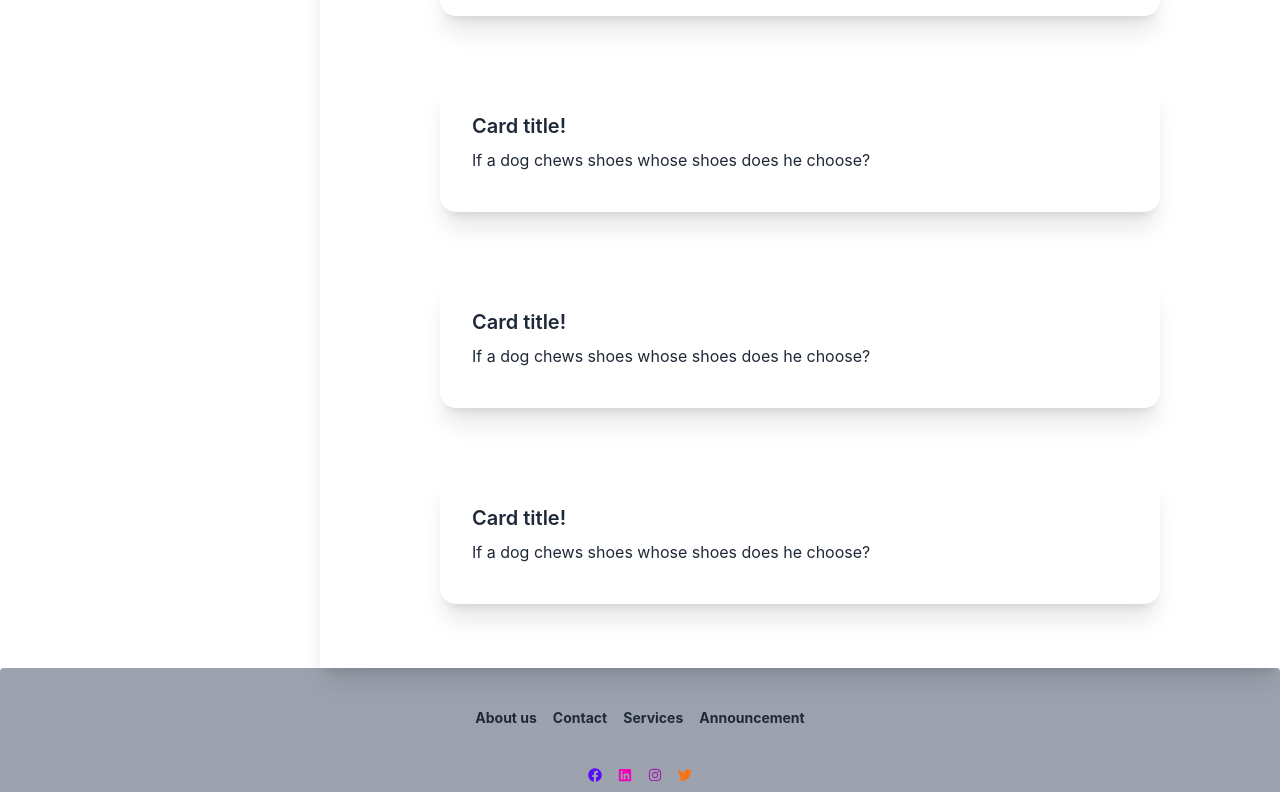
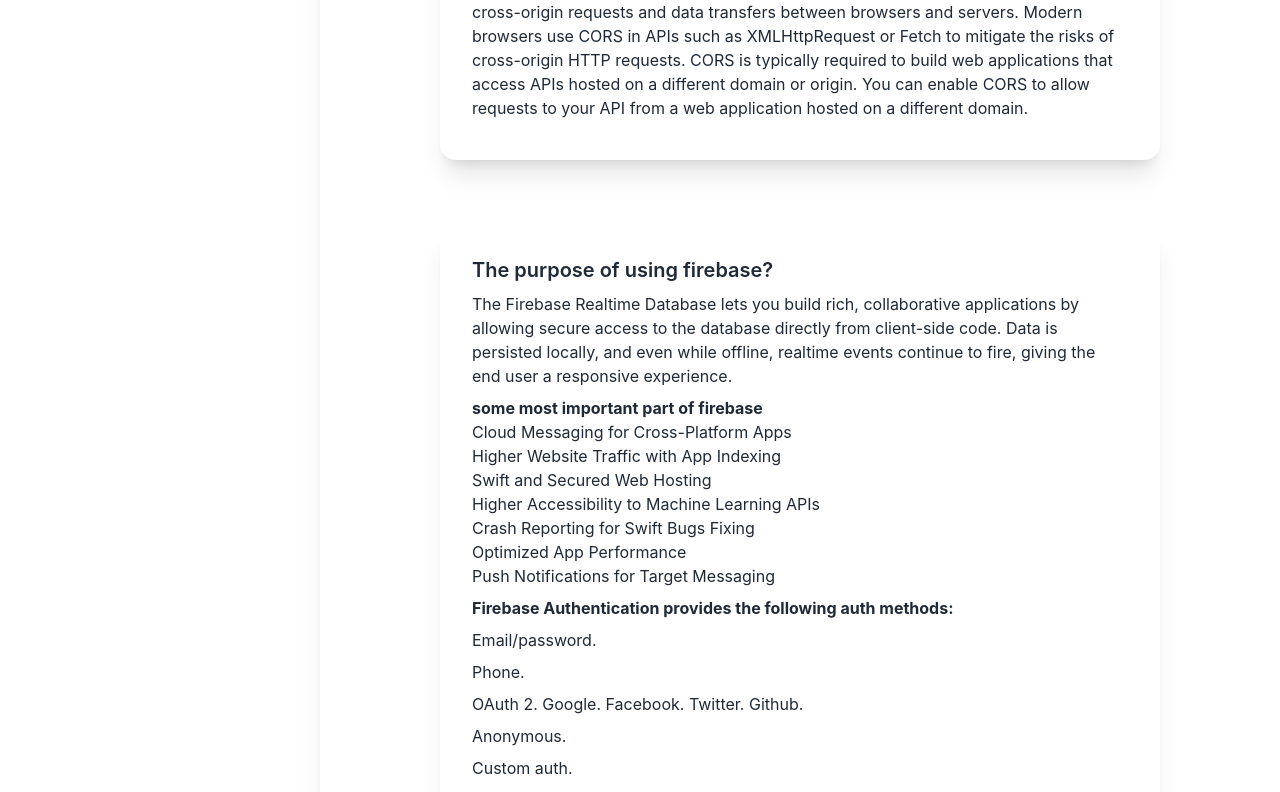
Before and after one commit to easakibahmad/portableLearning, a React (Create React App) app: page /blog in a window 1280 px wide. Shown: the part 368-1160 px from the top of the page. Built offline with nearby package versions, Linux system fonts and the light colour scheme; no server answers.

Commit message:
blog page done

```diff
--- a/src/components/Blog.js
+++ b/src/components/Blog.js
@@ -2,13 +2,14 @@
 
 const Blog = () => {
     return (
-        <div className='shadow-xl h-full'>
+        <div className='lg:shadow-xl h-full'>
             <h1 className='w-3/4 mx-auto pt-16 text-xl text-center text-rose-900 font-bold'>Some important questions and answers</h1>
 
             <div className="card w-3/4 mx-auto my-16 bg-base-100 shadow-xl">
                 <div className="card-body">
-                    <h2 className="card-title">Card title!</h2>
-                    <p>If a dog chews shoes whose shoes does he choose?</p>
+                    <h2 className="card-title">What is cors?</h2>
+                    <p>CORS is a node.js package for providing a Connect/Express middleware that can be used to enable CORS with various options. The CORS mechanism supports secure cross-origin requests and data transfers between browsers and servers. Modern browsers use CORS in APIs such as XMLHttpRequest or Fetch to mitigate the risks of cross-origin HTTP requests.
+                    CORS is typically required to build web applications that access APIs hosted on a different domain or origin. You can enable CORS to allow requests to your API from a web application hosted on a different domain.</p>
                     <div className="card-actions justify-end">
                     </div>
                 </div>
@@ -16,8 +17,26 @@
 
             <div className="card w-3/4 mx-auto my-16 bg-base-100 shadow-xl">
                 <div className="card-body">
-                    <h2 className="card-title">Card title!</h2>
-                    <p>If a dog chews shoes whose shoes does he choose?</p>
+                    <h2 className="card-title">The purpose of using firebase?</h2>
+                    <p>The Firebase Realtime Database lets you build rich, collaborative applications by allowing secure access to the database directly from client-side code. Data is persisted locally, and even while offline, realtime events continue to fire, giving the end user a responsive experience.</p>
+                    <ul className='font-sm'>
+                    <p className='font-bold'>some most important part of firebase</p>
+                        <li> Cloud Messaging for Cross-Platform Apps</li>
+                        <li>Higher Website Traffic with App Indexing</li>
+                        <li>Swift and Secured Web Hosting</li>
+                        <li>Higher Accessibility to Machine Learning APIs</li>
+                        <li>Crash Reporting for Swift Bugs Fixing</li>
+                        <li>Optimized App Performance</li>
+                        <li>Push Notifications for Target Messaging</li>
+                    </ul>
+                    <>
+                    <p className='font-bold'>Firebase Authentication provides the following auth methods:</p>
+                    <p>Email/password.</p>
+                    <p>Phone.</p>
+                    <p>OAuth 2. Google. Facebook. Twitter. Github.</p>
+                    <p>Anonymous.</p>
+                    <p>Custom auth.</p>
+                    </>
                     <div className="card-actions justify-end">
                     </div>
                 </div>
@@ -25,18 +44,22 @@
 
             <div className="card w-3/4 mx-auto my-16 bg-base-100 shadow-xl">
                 <div className="card-body">
-                    <h2 className="card-title">Card title!</h2>
-                    <p>If a dog chews shoes whose shoes does he choose?</p>
+                    <h2 className="card-title">Hoe does private route work?</h2>
+                    <p>The react private route component renders child components (children) if the user is logged in. If not logged in the user is redirected to the /login page with the return url passed in the location state property. This is how we can easily protect our route where user can't access directly. Private route provide some vital rule to protect our specific route.</p>
                     <div className="card-actions justify-end">
                     </div>
                 </div>
             </div>
 
 
-            <div className="card w-3/4 mx-auto my-16 bg-base-100 shadow-xl">
+            <div className="card w-3/4 mx-auto my-16 shadow-lg bg-base-100">
                 <div className="card-body">
-                    <h2 className="card-title">Card title!</h2>
-                    <p>If a dog chews shoes whose shoes does he choose?</p>
+                    <h2 className="card-title">What is Node js and how does it work?</h2>
+                    <p>
+                    It is used for server-side programming, and primarily deployed for non-blocking, event-driven servers, such as traditional web sites and back-end API services, but was originally designed with real-time, push-based architectures in mind. Every browser has its own version of a JS engine, and node. This is the main purpose of node js</p>
+                    <p>
+                    Node JS Web Server internally maintains a Limited Thread pool to provide services to the Client Requests. Node JS Web Server receives those requests and places them into a Queue. It is known as “Event Queue”. Node JS Web Server internally has a Component, known as “Event Loop”. Thats the main process how node js work internally.
+                    </p>
                     <div className="card-actions justify-end">
                     </div>
                 </div>
--- a/src/components/Courses.js
+++ b/src/components/Courses.js
@@ -6,7 +6,7 @@
 
     const courses = useLoaderData()
     return (
-        <div className='h-full shadow-xl'>
+        <div className='h-full lg:shadow-xl'>
             <h1 className='w-3/4 mx-auto pt-16 text-xl text-center text-rose-900 font-bold'>Most reviewed courses are now more affordable</h1>
 
             <div className='lg:grid lg:grid-cols-2'>
--- a/src/components/Home.js
+++ b/src/components/Home.js
@@ -7,7 +7,7 @@
     const {user} = useContext(AuthContext)
 
     return (
-                <div className='shadow-xl py-16'>
+                <div className='lg:shadow-xl py-16'>
                         <div>
                             <p className='text-center font-bold text-xl lg:text-3xl text-rose-900'>Explore your best courses</p>
                         </div>
```
